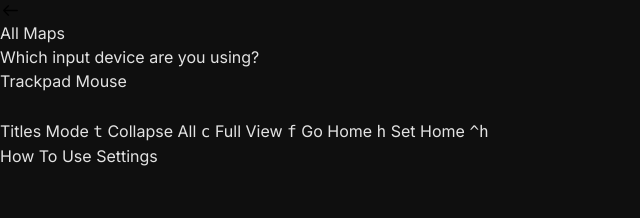
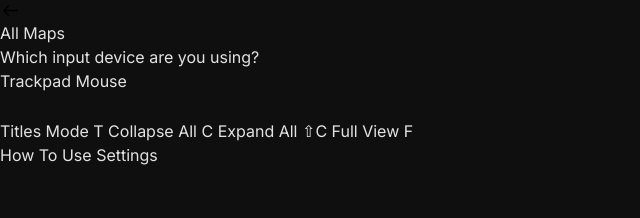
Before and after one commit to zarSou9/trecursive, a SvelteKit app: page /ai-safety-goals in a window 1280 px wide. Both pictures are taken after a click on the button "nav". Shown: the top 218 px of the page, without its empty margins (0-640 px from the left). Built offline with nearby package versions, Linux system fonts and the light colour scheme.

Commit message:
updated commands

```diff
--- a/src/lib/components/general/Dropdown.svelte
+++ b/src/lib/components/general/Dropdown.svelte
@@ -2,13 +2,16 @@
 	import ThreeDotsAlt from '$lib/icons/ThreeDotsAlt.svelte';
 	import type { DropDownItem } from '$lib/types';
 	import { clickOutside, getMetaKey } from '$lib/utils';
-	import { onMount } from 'svelte';
+	import { getContext, onMount } from 'svelte';
+	import type { Writable } from 'svelte/store';
 	import { slide } from 'svelte/transition';
 
 	interface Props {
 		dropdownItems: DropDownItem[];
 	}
 	let { dropdownItems }: Props = $props();
+
+	const isMobile: Writable<boolean> = getContext('isMobileStore');
 
 	let dropdownOpen = $state(false);
 	let metaKey = $state('⌘');
@@ -33,7 +36,7 @@
 		<div
 			use:clickOutside={() => setTimeout(() => (dropdownOpen = false))}
 			transition:slide={{ duration: 200 }}
-			class="absolute right-0 top-[calc(100%+4px)] z-[1] min-w-[150px] rounded-md border border-gray-700 bg-gray-900 py-1 shadow-lg"
+			class="absolute right-0 top-[calc(100%+4px)] z-[1] min-w-[130px] rounded-md border border-gray-700 bg-gray-900 py-1 shadow-lg md:min-w-[150px]"
 		>
 			{#each [...dropdownItems.filter((i) => i.key), ...dropdownItems.filter((i) => !i.key)] as dropdownItem, i}
 				{#if !dropdownItem.key && dropdownItems[i - 1]?.key}
@@ -47,11 +50,12 @@
 					class="flex w-full items-center px-3 py-1.5 text-[13px] text-gray-300 hover:bg-gray-800 hover:text-white"
 				>
 					<span>{dropdownItem.title}</span>
-					{#if dropdownItem.key}
-						<span class="ml-auto text-gray-500"
-							><kbd class="text-[11px]">{dropdownItem.metaKey ? metaKey : ''}{dropdownItem.key}</kbd
-							></span
-						>
+					{#if dropdownItem.key && !$isMobile}
+						<span class="ml-auto text-[11px] text-gray-500">
+							{dropdownItem.metaKey ? metaKey : ''}{dropdownItem.shiftKey
+								? '⇧'
+								: ''}{dropdownItem.key.toUpperCase()}
+						</span>
 					{/if}
 				</button>
 			{/each}
--- a/src/routes/components/InfiniteCanvas.svelte
+++ b/src/routes/components/InfiniteCanvas.svelte
@@ -19,7 +19,7 @@
 
 	interface Props {
 		oninfo: () => void;
-		goFullIfOut?: () => void;
+		goFullIfOut?: (forceGoFull?: boolean) => void;
 		children?: import('svelte').Snippet;
 		coordsKey: string | undefined;
 		navToNode?: (middle: number, top: number, dur?: number) => void;
@@ -49,8 +49,8 @@
 	const doubleTapZoomScale = 2; // how much to zoom in on double tap
 	const friction = 0.95; // How much touch inertia slows down (1 is no friction)
 
-	goFullIfOut = () => {
-		if (z < minZoom) goFull();
+	goFullIfOut = (forceGoFull = false) => {
+		if (z < minZoom || forceGoFull) goFull();
 	};
 
 	const disableShortcuts = { v: false };
@@ -87,8 +87,8 @@
 	let dropdownItems: DropDownItem[] = $derived([
 		...(additionalCommands || []),
 		{ title: 'Full View', key: 'f', func: goFull },
-		{ title: 'Go Home', key: 'h', func: goHome },
-		{ title: 'Set Home', key: 'h', metaKey: true, func: setHome },
+		// { title: 'Go Home', key: 'h', func: goHome },
+		// { title: 'Set Home', key: 'h', metaKey: true, func: setHome },
 		{ title: 'How To Use', func: oninfo },
 		{
 			title: 'Settings',
@@ -259,7 +259,11 @@
 		} else if (e.altKey) altPressed = true;
 		else {
 			for (let cmd of dropdownItems) {
-				if (cmd.key === k && (e.ctrlKey || e.metaKey ? cmd.metaKey : !cmd.metaKey)) {
+				if (
+					cmd.key === k.toLowerCase() &&
+					!!cmd.metaKey === (e.ctrlKey || e.metaKey) &&
+					!!cmd.shiftKey === e.shiftKey
+				) {
 					cmd.func();
 					return;
 				}
--- a/src/routes/components/Tree.svelte
+++ b/src/routes/components/Tree.svelte
@@ -63,7 +63,7 @@
 	let lastNavedNode: { posNode?: PosNode; sub?: string } = $state({});
 	let subHighlighted = $state('');
 	let moveByOffset: ((offsetX: number, offsetY: number) => void) | undefined = $state(undefined);
-	let goFullIfOut: () => void = $state(() => {});
+	let goFullIfOut: (forceGoFull?: boolean) => void = $state(() => {});
 	let useArrowsTipTimeout: undefined | number = $state(undefined);
 	let titleModeTipTimeout: undefined | number = $state(undefined);
 	const titlesMode = createLocalStore('titlesMode', false);
@@ -83,7 +83,7 @@
 		subHighlighted = lastNavedNode.sub || '';
 	});
 
-	function setCollapsed(collapsed: string[], centeredNodeID?: string) {
+	function setCollapsed(collapsed: string[], centeredNodeID?: string, forceGoFull = false) {
 		if (!tree) return;
 		let prevCenteredPosNode;
 		if (centeredNodeID) {
@@ -107,7 +107,7 @@
 
 		setTimeout(() => {
 			nodeAction.set('update-mini-middles');
-			goFullIfOut();
+			goFullIfOut(forceGoFull);
 		}, 1);
 	}
 	function setTitlePosNodes() {
@@ -313,7 +313,13 @@
 							{
 								title: 'Collapse All',
 								key: 'c',
-								func: () => tree && setCollapsed(getAllCollapsed(fullTree))
+								func: () => tree && setCollapsed(getAllCollapsed(fullTree), undefined, true)
+							},
+							{
+								title: 'Expand All',
+								shiftKey: true,
+								key: 'c',
+								func: () => tree && setCollapsed([], undefined, true)
 							}
 						])
 			]}
```
Also changed, not shown: src/lib/types.d.ts (+7 -1 lines).
